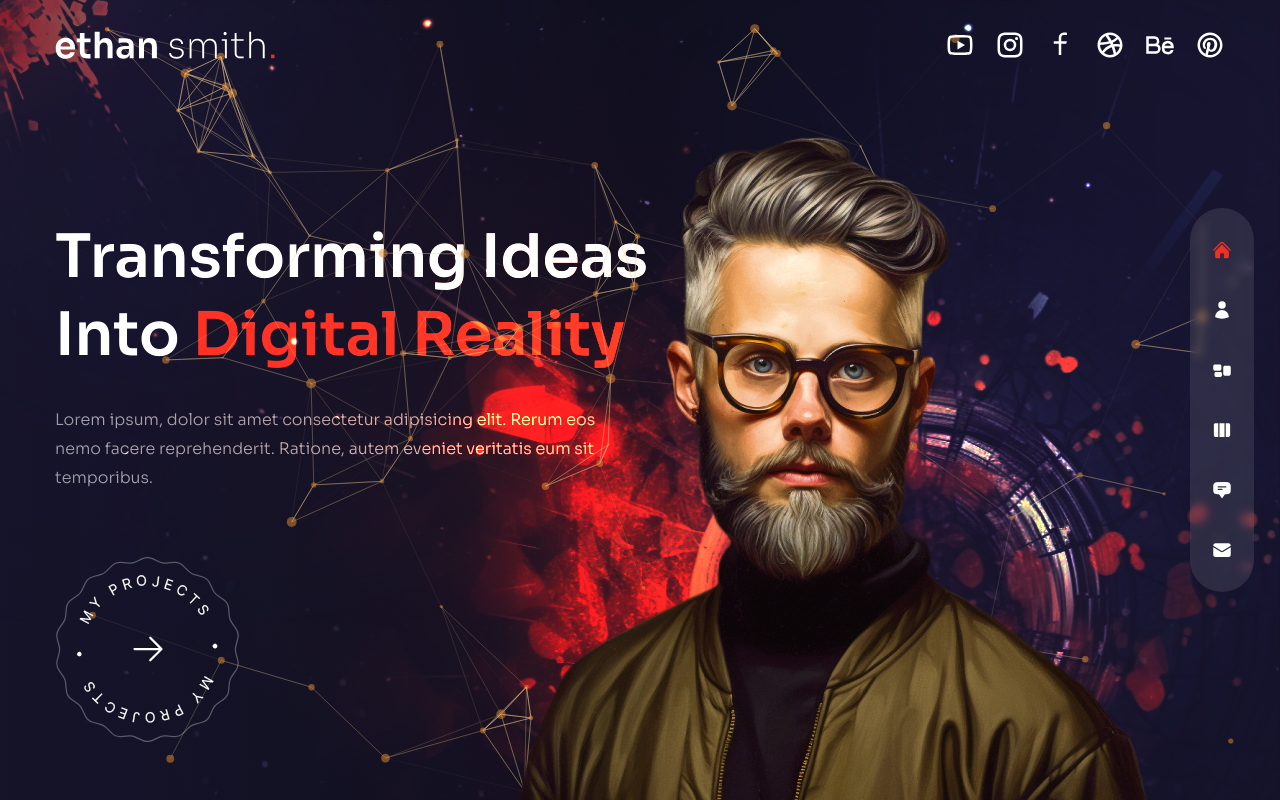
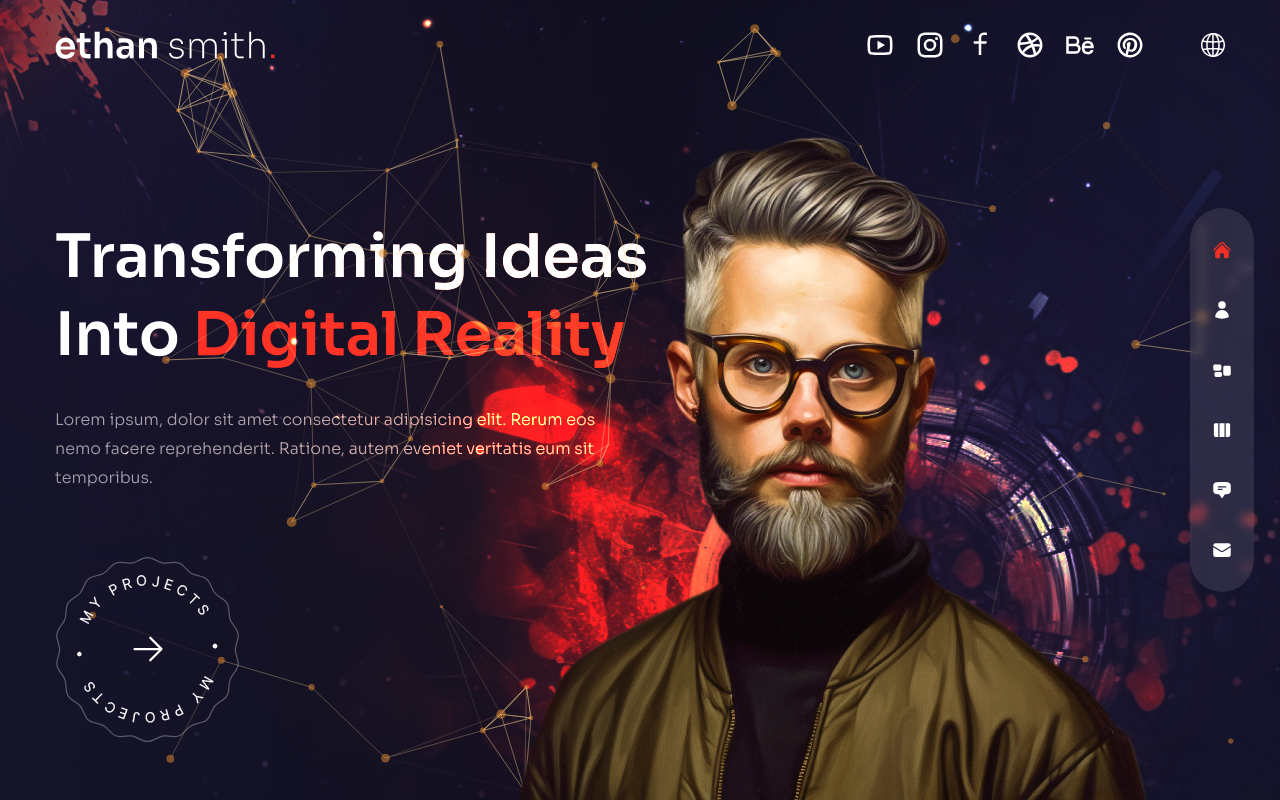
Before and after one commit to MirosBL45/studio_rakita, a Next.js app: page / in a window 1280 px wide. Built offline with nearby package versions, Linux system fonts and the light colour scheme.

Commit message:
making translation working

```diff
--- a/components/Head.jsx
+++ b/components/Head.jsx
@@ -1,15 +1,22 @@
-'use client'
+"use client";
 import Head from "next/head";
-import { useState } from "react";
+import { useEffect } from "react";
+import { useRouter } from "next/router";
 
-function HeadMeta() {
-  const [language, setLanguage] = useState('srb');
+function HeadMeta({language}) {
+  const router = useRouter();
+
+  useEffect(() => {
+    document.title = `Studio Rakita | ${
+      language === "eng" ? "Record event" : "Snimite dogadjaj"
+    }`;
+  }, [language, router.pathname]);
 
   return (
     <>
       <Head>
         <meta name="Description" content="Snimite Vase dogadjaje" />
-        <title>Studio Rakita | {language === 'eng' ? 'Record event' : 'Snimite dogadjaj'}</title>
+        {/* <title>Studio Rakita | Record event</title> */}
         <link rel="icon" href="/t-avt-1.png" />
       </Head>
     </>
--- a/components/Header.jsx
+++ b/components/Header.jsx
@@ -7,7 +7,7 @@ import Link from "next/link";
 // components
 import Socials from "../components/Socials";
 
-function Header() {
+function Header({language, setLanguage}) {
   return (
     <header className="absolute z-30 w-full flex items-center px-16 xl:px-0 xl:h-[90px]">
       <div className="container mx-auto">
@@ -23,7 +23,7 @@ function Header() {
             />
           </Link>
           {/* socials */}
-          <Socials />
+          <Socials language={language} setLanguage={setLanguage} />
         </div>
       </div>
     </header>
--- a/components/Layout.jsx
+++ b/components/Layout.jsx
@@ -14,14 +14,18 @@ import Header from "./Header";
 import TopLeftImg from "./TopLeftImg";
 import Head from "./Head";
 
+import { useState } from "react";
+
 function Layout({ children }) {
+  const [language, setLanguage] = useState("eng");
+
   return (
     <div
       className={`page bg-site text-white bg-cover bg-no-repeat ${sora.variable} font-sora relative`}
     >
-      <Head />
+      <Head language={language} />
       <Nav />
-      <Header />
+      <Header language={language} setLanguage={setLanguage} />
       <TopLeftImg />
       {children}
     </div>
--- a/components/Socials.jsx
+++ b/components/Socials.jsx
@@ -11,15 +11,68 @@ import {
   RiPinterestLine,
 } from "react-icons/ri";
 
-function Socials() {
-  return <div className="flex items-center gap-x-5 text-lg lg:text-2xl xl:text-3xl">
-    <Link href={''} className="hover:text-accent transition-all duration-300"><RiYoutubeLine /></Link>
-    <Link href={''} className="hover:text-accent transition-all duration-300"><RiInstagramLine /></Link>
-    <Link href={''} className="hover:text-accent transition-all duration-300"><RiFacebookLine /></Link>
-    <Link href={''} className="hover:text-accent transition-all duration-300"><RiDribbbleLine /></Link>
-    <Link href={''} className="hover:text-accent transition-all duration-300"><RiBehanceLine /></Link>
-    <Link href={''} className="hover:text-accent transition-all duration-300"><RiPinterestLine /></Link>
-  </div>;
+import { SlGlobe } from "react-icons/sl";
+
+function Socials({ language, setLanguage }) {
+  return (
+    <>
+      <div className="flex items-center gap-x-14">
+        <div className="flex items-center gap-x-5 text-lg lg:text-2xl xl:text-3xl">
+          <Link
+            href={""}
+            className="hover:text-accent transition-all duration-300"
+          >
+            <RiYoutubeLine />
+          </Link>
+          <Link
+            href={""}
+            className="hover:text-accent transition-all duration-300"
+          >
+            <RiInstagramLine />
+          </Link>
+          <Link
+            href={""}
+            className="hover:text-accent transition-all duration-300"
+          >
+            <RiFacebookLine />
+          </Link>
+          <Link
+            href={""}
+            className="hover:text-accent transition-all duration-300"
+          >
+            <RiDribbbleLine />
+          </Link>
+          <Link
+            href={""}
+            className="hover:text-accent transition-all duration-300"
+          >
+            <RiBehanceLine />
+          </Link>
+          <Link
+            href={""}
+            className="hover:text-accent transition-all duration-300"
+          >
+            <RiPinterestLine />
+          </Link>
+        </div>
+        <div
+          onClick={() => {
+            if (language === "srb") {
+              setLanguage("eng");
+            } else {
+              setLanguage("srb");
+            }
+          }}
+          title={
+            language === "srb" ? "Translate into English" : "Prevedi na srpski"
+          }
+          className="text-lg lg:text-2xl cursor-pointer z-50 hover:text-accent transition-all duration-300"
+        >
+          <SlGlobe />
+        </div>
+      </div>
+    </>
+  );
 }
 
 export default Socials;
--- a/pages/index.js
+++ b/pages/index.js
@@ -1,6 +1,3 @@
-// next image
-import Image from "next/image";
-
 // components
 import ParticlesContainer from "../components/ParticlesContainer";
 import ProjectsBtn from "../components/ProjectsBtn";
```
